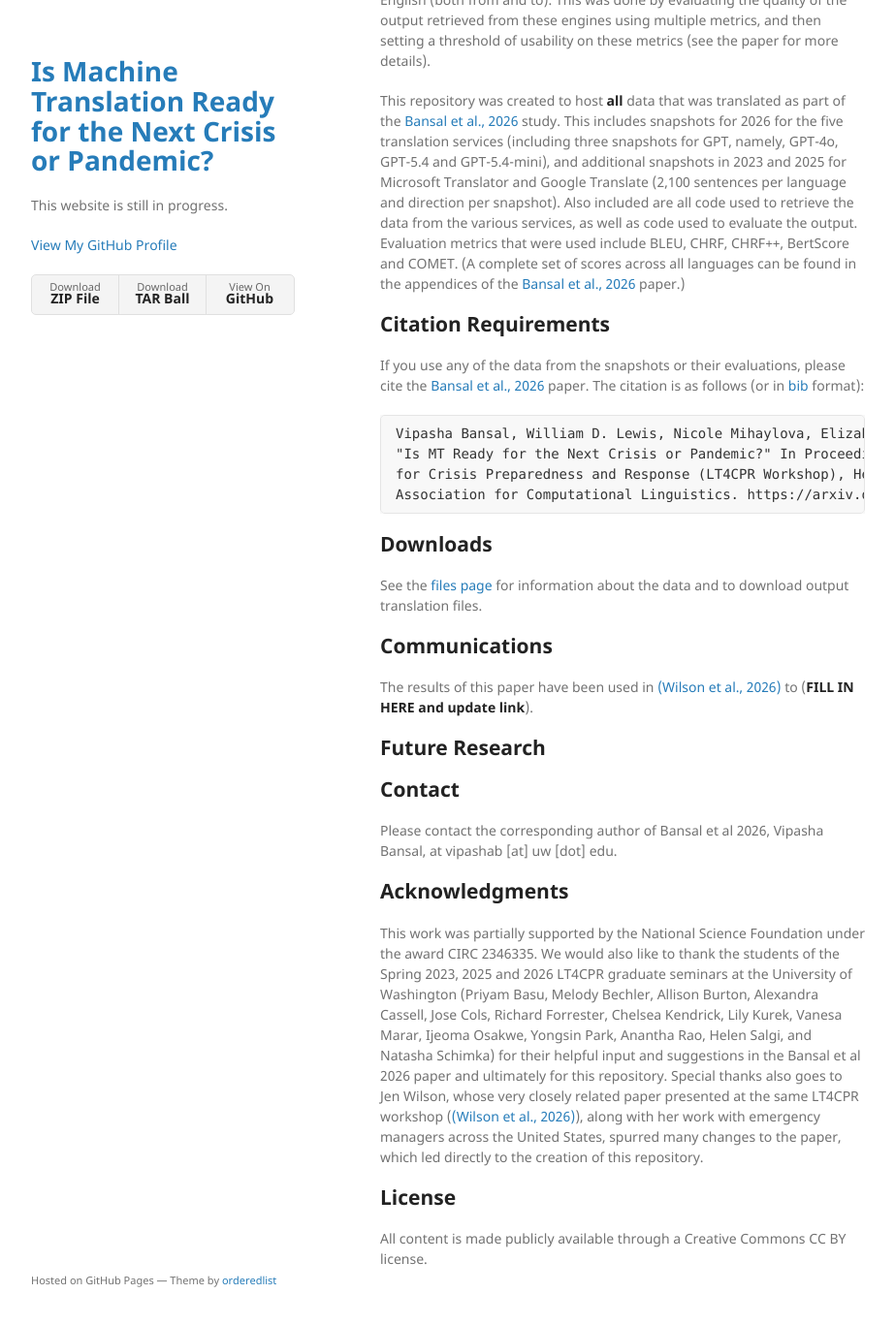
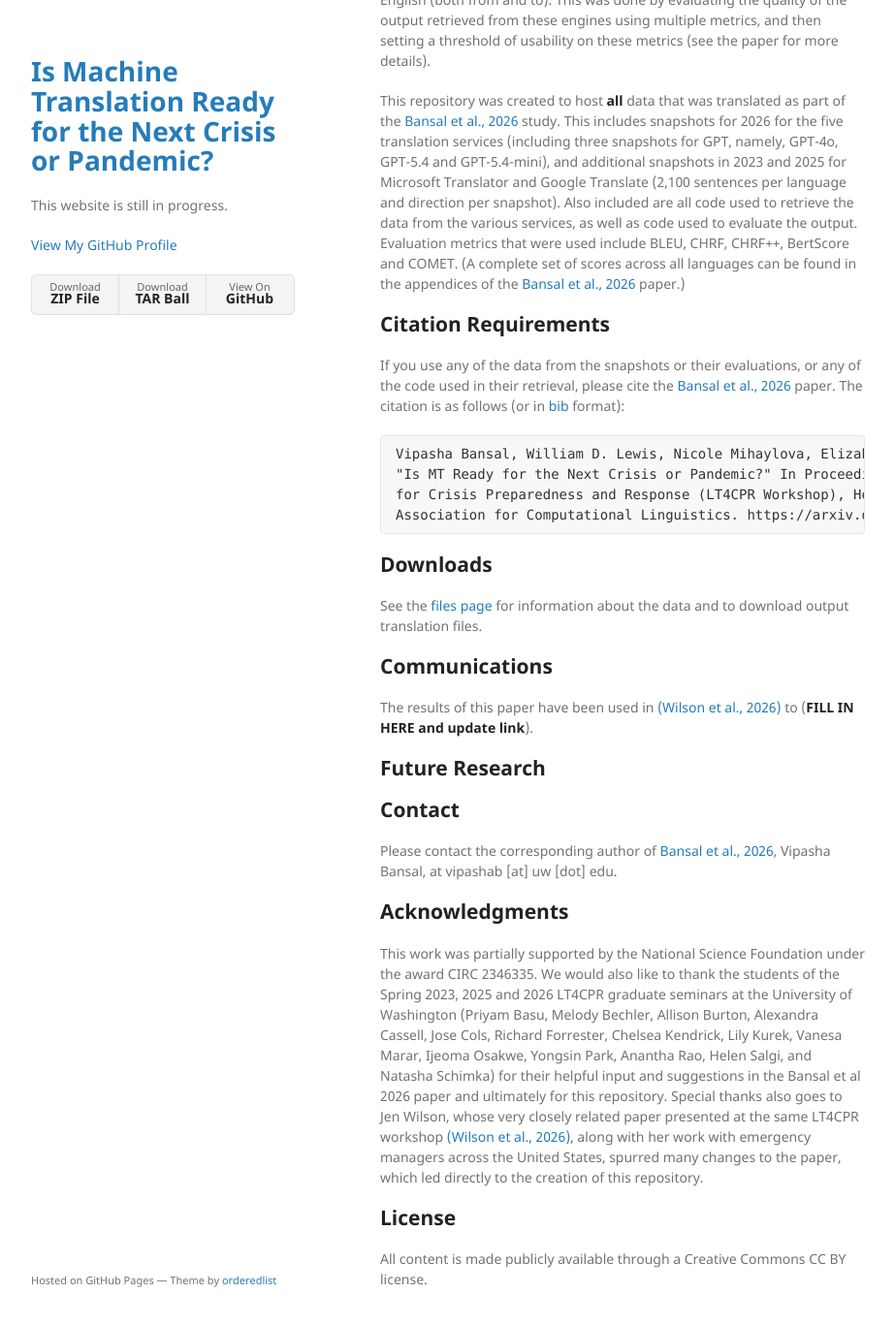
Before and after one commit to mt-crisis-ready/mt-crisis-ready.github.io, a Jekyll site: the page built from index.md, in a window 1280 px wide and 1400 px high, scrolled down 488 px. Shown: the top 1367 px of the window at 97% size, without its empty margins (178-1101 px from the left). Built offline with Jekyll 4.4.1, drawn with Linux system fonts in a browser that asks for light colours.

Commit message:
More cosmetic, link, and citation changes

```diff
--- a/index.md
+++ b/index.md
@@ -9,7 +9,7 @@ In the study **Is Machine Translation Ready for the Next Crisis or Pandemic** [(
 This repository was created to host **all** data that was translated as part of the [Bansal et al., 2026](https://arxiv.org/abs/2601.10082) study. This includes snapshots for 2026 for the five translation services (including three snapshots for GPT, namely, GPT-4o, GPT-5.4 and GPT-5.4-mini), and additional snapshots in 2023 and 2025 for Microsoft Translator and Google Translate (2,100 sentences per language and direction per snapshot). Also included are all code used to retrieve the data from the various services, as well as code used to evaluate the output. Evaluation metrics that were used include BLEU, CHRF, CHRF++, BertScore and COMET. (A complete set of scores across all languages can be found in the appendices of the [Bansal et al., 2026](https://arxiv.org/abs/2601.10082) paper.)
 
 ## **Citation Requirements**
-If you use any of the data from the snapshots or their evaluations, please cite the [Bansal et al., 2026](https://arxiv.org/abs/2601.10082) paper. The citation is as follows (or in [bib](./bib.md) format):
+If you use any of the data from the snapshots or their evaluations, or any of the code used in their retrieval, please cite the [Bansal et al., 2026](https://arxiv.org/abs/2601.10082) paper. The citation is as follows (or in [bib](./bib.md) format):
 
     Vipasha Bansal, William D. Lewis, Nicole Mihaylova, Elizabeth Brown, and Benjamin Pong. 2026.
     "Is MT Ready for the Next Crisis or Pandemic?" In Proceedings of the Language Technologies
@@ -27,11 +27,11 @@ The results of this paper have been used in [(Wilson et al., 2026)](https://arxi
 
 ## **Contact**
 
-Please contact the corresponding author of Bansal et al 2026, Vipasha Bansal, at vipashab [at] uw [dot] edu.
+Please contact the corresponding author of [Bansal et al., 2026](https://arxiv.org/abs/2601.10082), Vipasha Bansal, at vipashab [at] uw [dot] edu.
 
 ## **Acknowledgments**
 
-This work was partially supported by the National Science Foundation under the award CIRC 2346335. We would also like to thank the students of the Spring 2023, 2025 and 2026 LT4CPR graduate seminars at the University of Washington (Priyam Basu, Melody Bechler, Allison Burton, Alexandra Cassell, Jose Cols, Richard Forrester, Chelsea Kendrick, Lily Kurek, Vanesa Marar, Ijeoma Osakwe, Yongsin Park, Anantha Rao, Helen Salgi, and Natasha Schimka) for their helpful input and suggestions in the Bansal et al 2026 paper and ultimately for this repository. Special thanks also goes to Jen Wilson, whose very closely related paper presented at the same LT4CPR workshop ([(Wilson et al., 2026)](https://arxiv.org/abs/2601.10082)), along with her
+This work was partially supported by the National Science Foundation under the award CIRC 2346335. We would also like to thank the students of the Spring 2023, 2025 and 2026 LT4CPR graduate seminars at the University of Washington (Priyam Basu, Melody Bechler, Allison Burton, Alexandra Cassell, Jose Cols, Richard Forrester, Chelsea Kendrick, Lily Kurek, Vanesa Marar, Ijeoma Osakwe, Yongsin Park, Anantha Rao, Helen Salgi, and Natasha Schimka) for their helpful input and suggestions in the Bansal et al 2026 paper and ultimately for this repository. Special thanks also goes to Jen Wilson, whose very closely related paper presented at the same LT4CPR workshop [(Wilson et al., 2026)](https://arxiv.org/abs/2601.10082), along with her
 work with emergency managers across the United States, spurred many changes to the paper, which led directly to the creation of this repository.
 
 ## **License**
```
